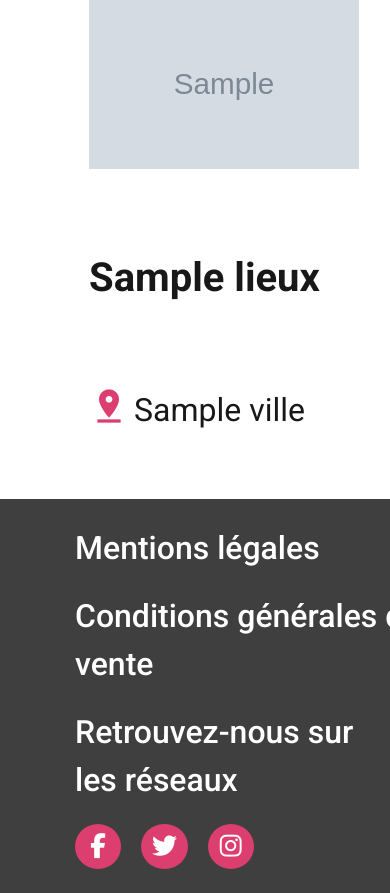
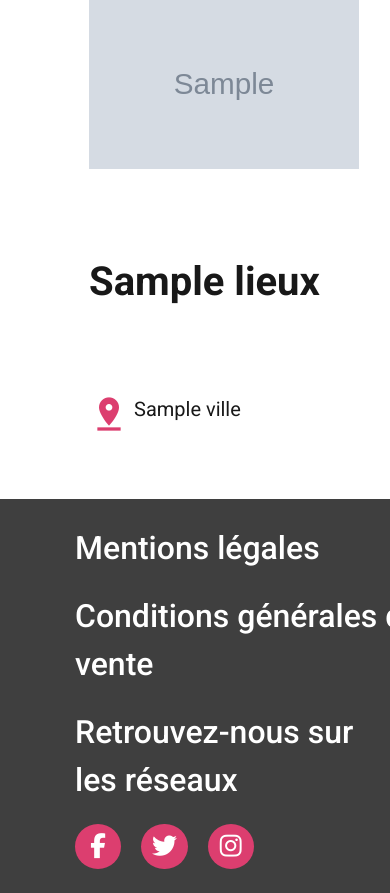
Before and after one commit to thetimverse/sae301, a Symfony app: template templates/lieux/index.html.twig in a window 390 px wide; the page is wider, and only the part inside the window is pictured. Shown: the part 336-1229 px from the top of that part. Run offline with Twig, Linux system fonts and the light colour scheme; the template is opened without the code that fills it: most values are stand-ins (such as "Sample title", 1, 10 or a date in 2020); grey boxes marked "Sample" are stand-in pictures; some libraries are stand-ins or nearby versions.

Commit message:
Update styles.css

```diff
--- a/public/css/styles.css
+++ b/public/css/styles.css
@@ -1164,6 +1164,9 @@ footer #right{
     .event h2, .lieu h2{
         font-size: 40px !important;
     }
+    .event h4, .lieu h4{
+        font-size: 20px !important;
+    }
     .open header {
         height: 100%;
         z-index: 30;
@@ -1367,4 +1370,7 @@ footer #right{
     .bttn-primary, .bttn-secondary {
         font-size: 2rem;
     }
+    .event .material-icons {
+        font-size: 30px !important;
+    }
 }
```
